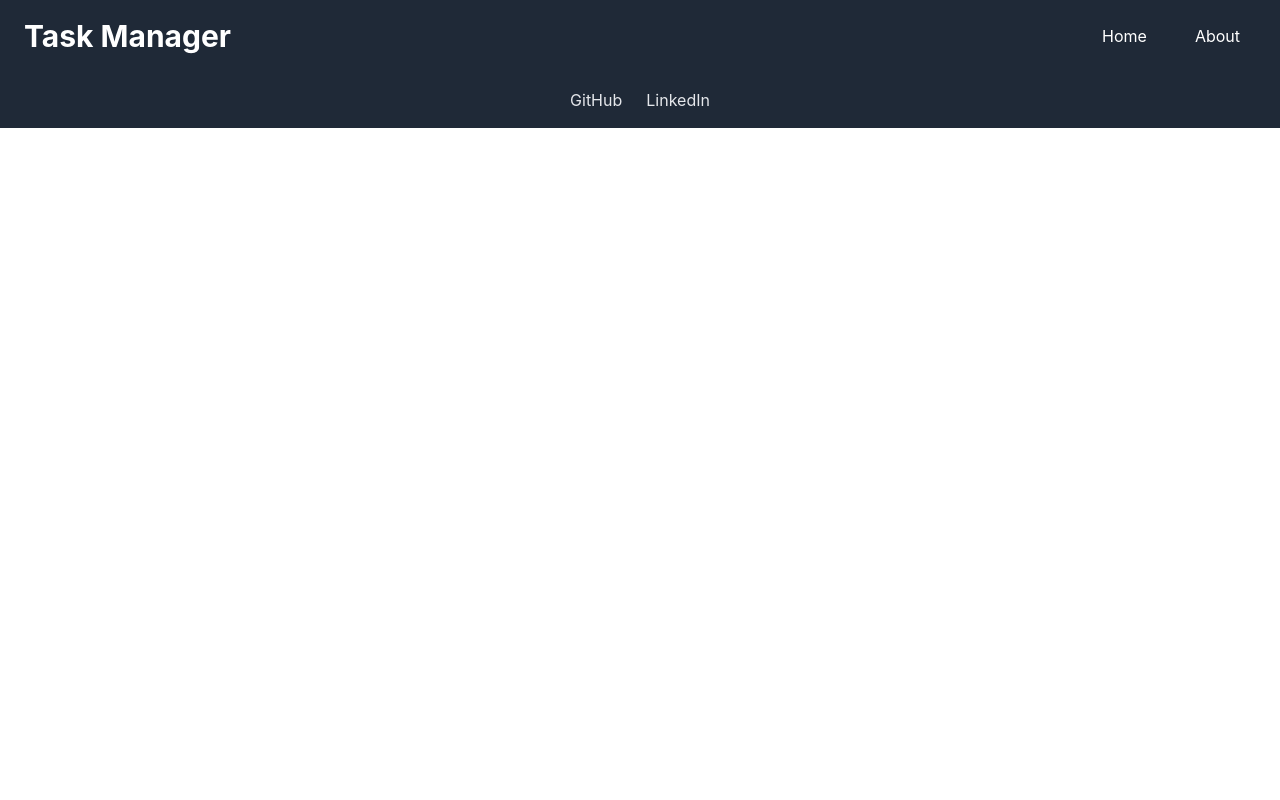
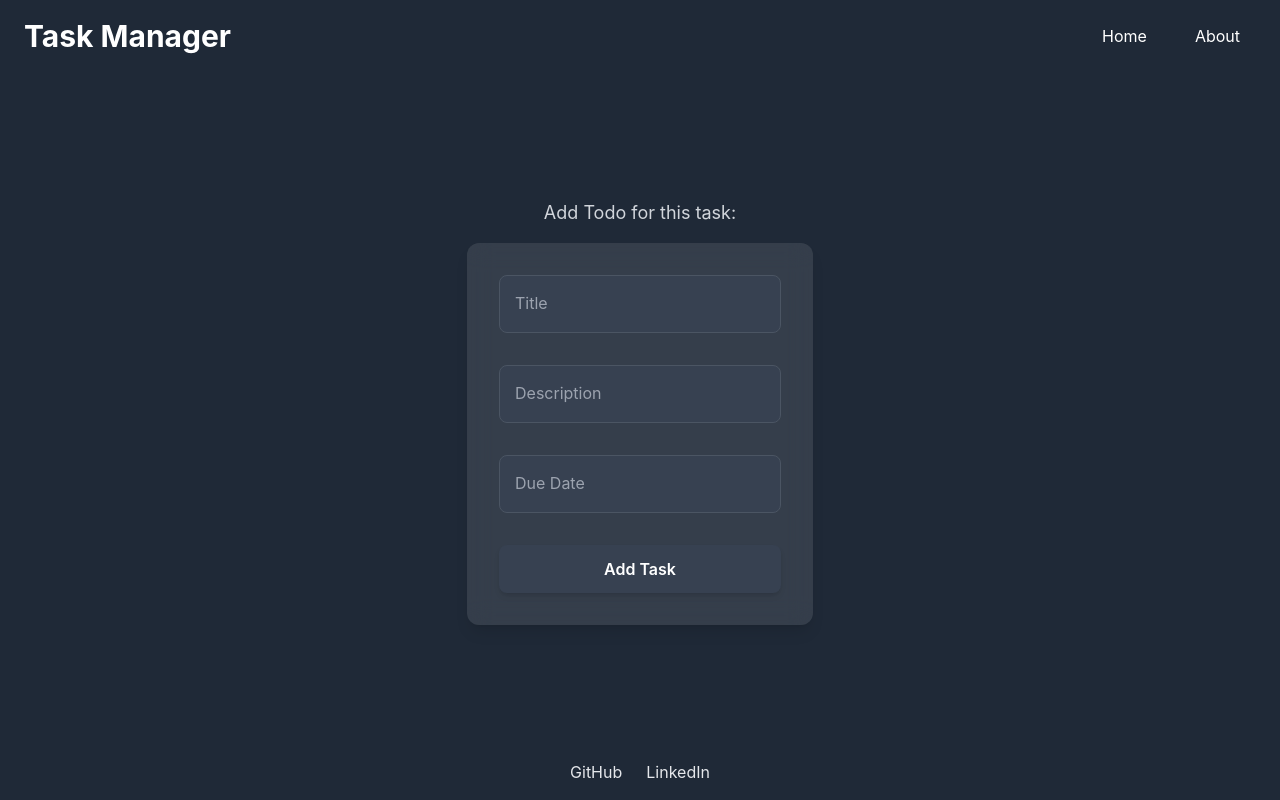
Before and after one commit to nameishyam/react-todo, a React (Vite) app in the folder client/: page /tasks in a window 1280 px wide. Built offline with nearby package versions, Linux system fonts and the light colour scheme.

Commit message:
feat: implement Todo component for task management; add form to create new todos and update routing

```diff
--- a/client/index.html
+++ b/client/index.html
@@ -4,7 +4,7 @@
     <meta charset="UTF-8" />
     <link rel="icon" type="image/svg+xml" href="/logo.svg" />
     <meta name="viewport" content="width=device-width, initial-scale=1.0" />
-    <title>Vite + React</title>
+    <title>Task Application</title>
   </head>
   <body>
     <div id="root"></div>
--- a/client/src/App.jsx
+++ b/client/src/App.jsx
@@ -8,6 +8,7 @@ import Login from "./auth/Login";
 import Footer from "./components/Footer";
 import User from "./auth/User";
 import Signout from "./auth/Signout";
+import Todo from "./components/Todo";
 
 const App = () => {
   return (
@@ -16,6 +17,7 @@ const App = () => {
         <Header />
         <Routes>
           <Route path="/" element={<Home />} />
+          <Route path="/tasks" element={<Todo />} />
           <Route path="/user" element={<User />} />
           <Route path="/about" element={<About />} />
           <Route path="/register" element={<Register />} />
--- a/client/src/auth/Register.jsx
+++ b/client/src/auth/Register.jsx
@@ -12,18 +12,15 @@ const Register = () => {
     password: "",
   });
 
-  // Navigate to login
   const loginNavigate = () => {
     navigate("/login");
   };
 
-  // Handle input changes
   const handleChange = (e) => {
     const { name, value } = e.target;
     setFormData({ ...formData, [name]: value });
   };
 
-  // Handle form submission
   const handleSubmit = async (e) => {
     e.preventDefault();
 
--- a/client/src/components/Footer.jsx
+++ b/client/src/components/Footer.jsx
@@ -2,7 +2,7 @@ import React from "react";
 
 function Footer() {
   return (
-    <div className="bg-gray-800 py-4">
+    <div className="bg-gray-800 py-4 fixed bottom-0 left-0 w-screen z-10">
       <div className="flex justify-center space-x-6">
         <a
           href="https://github.com/nameishyam"
--- a/client/src/components/Header.jsx
+++ b/client/src/components/Header.jsx
@@ -9,7 +9,7 @@ const Header = () => {
     navigate("/");
   };
   return (
-    <div className="bg-gray-800 py-4 px-6 shadow-lg">
+    <div className="bg-gray-800 py-4 px-6 fixed top-0 left-0 w-screen z-10">
       <div className="container mx-auto flex items-center justify-between">
         <h1 className="text-3xl font-bold text-white">Task Manager</h1>
         <div className="space-x-4">
--- /dev/null
+++ b/client/src/components/Todo.jsx
@@ -0,0 +1,114 @@
+import { Axios } from "axios";
+import Cookie from "js-cookie";
+import { useState } from "react";
+
+function Todo() {
+  const taskId = Cookie.get("taskId");
+  const taskName = Cookie.get("taskName");
+  const [formData, setFormData] = useState({
+    title: "",
+    description: "",
+    dueDate: "",
+    progress: 0,
+    taskId: taskId,
+    userEmail: Cookie.get("userEmail"),
+  });
+
+  const handleChange = (e) => {
+    const { name, value } = e.target;
+    setFormData({ ...formData, [name]: value });
+  };
+
+  const handleSubmit = async (e) => {
+    e.preventDefault();
+
+    try {
+      const response = await Axios.post(
+        "http://localhost:8000/todo",
+        formData,
+        {
+          headers: {
+            "Content-Type": "application/json",
+          },
+        }
+      );
+      if (response.status === 200) {
+        console.log("Todo added successfully!");
+      } else {
+        console.error("Failed to add todo");
+      }
+    } catch (error) {
+      console.error("Error occurred:", error);
+    }
+  };
+  return (
+    <div className="bg-gray-800 min-h-screen flex items-center justify-center">
+      <div className="flex flex-col items-center justify-center px-8 py-10">
+        <h1 className="text-white text-4xl font-bold mb-6">{taskName}</h1>
+        <h2 className="text-gray-300 text-lg mb-4">Add Todo for this task:</h2>
+        <form
+          onSubmit={handleSubmit}
+          className="w-full max-w-md bg-white/10 backdrop-blur-md p-8 rounded-xl shadow-lg flex flex-col gap-8"
+        >
+          {/* Title Field */}
+          <label className="relative block text-white">
+            <input
+              name="title"
+              value={formData.title}
+              onChange={handleChange}
+              required
+              placeholder=" "
+              type="text"
+              className="w-full p-4 bg-gray-700 text-white outline-none border border-gray-600 rounded-lg focus:ring-2 focus:ring-blue-400 peer"
+            />
+            <span className="absolute left-4 top-4 text-gray-400 text-sm transition-all peer-placeholder-shown:top-4 peer-placeholder-shown:text-base peer-focus:top-2 peer-focus:text-xs">
+              Title
+            </span>
+          </label>
+
+          {/* Description Field */}
+          <label className="relative block text-white">
+            <input
+              name="description"
+              value={formData.description}
+              onChange={handleChange}
+              required
+              placeholder=" "
+              type="text"
+              className="w-full p-4 bg-gray-700 text-white outline-none border border-gray-600 rounded-lg focus:ring-2 focus:ring-blue-400 peer"
+            />
+            <span className="absolute left-4 top-4 text-gray-400 text-sm transition-all peer-placeholder-shown:top-4 peer-placeholder-shown:text-base peer-focus:top-2 peer-focus:text-xs">
+              Description
+            </span>
+          </label>
+
+          {/* Due Date Field */}
+          <label className="relative block text-white">
+            <input
+              name="dueDate"
+              value={formData.dueDate}
+              onChange={handleChange}
+              required
+              placeholder=" "
+              type="text"
+              className="w-full p-4 bg-gray-700 text-white outline-none border border-gray-600 rounded-lg focus:ring-2 focus:ring-blue-400 peer"
+            />
+            <span className="absolute left-4 top-4 text-gray-400 text-sm transition-all peer-placeholder-shown:top-4 peer-placeholder-shown:text-base peer-focus:top-2 peer-focus:text-xs">
+              Due Date
+            </span>
+          </label>
+
+          {/* Submit Button */}
+          <button
+            type="submit"
+            className="w-full bg-gray-700 text-white font-semibold py-3 rounded-lg shadow-md hover:bg-gray-600 transition duration-300"
+          >
+            Add Task
+          </button>
+        </form>
+      </div>
+    </div>
+  );
+}
+
+export default Todo;
--- a/package.json
+++ b/package.json
@@ -3,7 +3,7 @@
   "version": "1.0.0",
   "scripts": {
     "build": "if-env TYPE=server && (cd server && npm install) || (cd client && npm install)",
-    "server": "node ./server/server.js",
+    "server": "node ./server/index.js",
     "client": "cd client && npm run dev"
   },
   "dependencies": {
```
Also changed, not shown: 1 other file (tests, documents, lock files or other folders).
